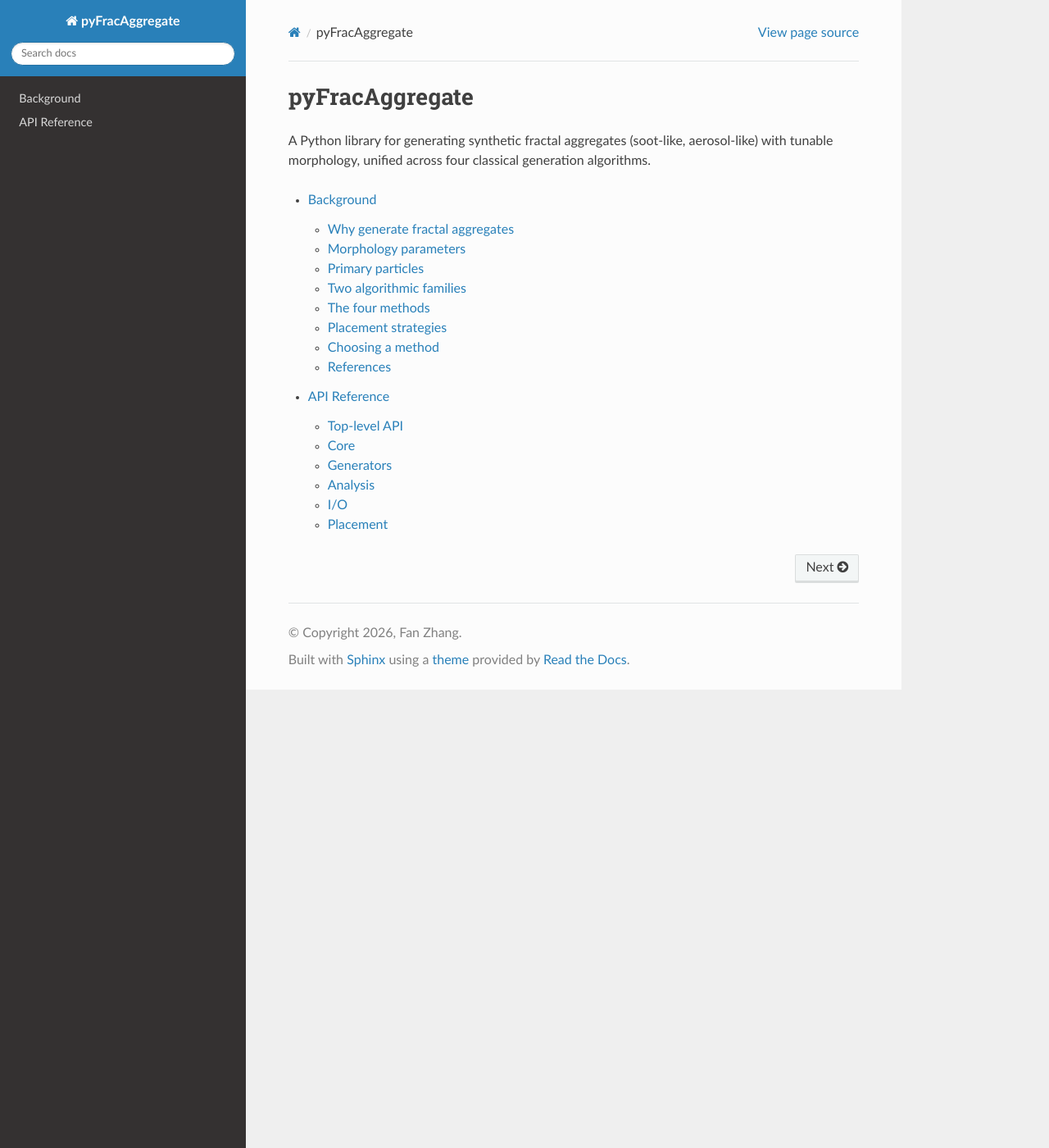
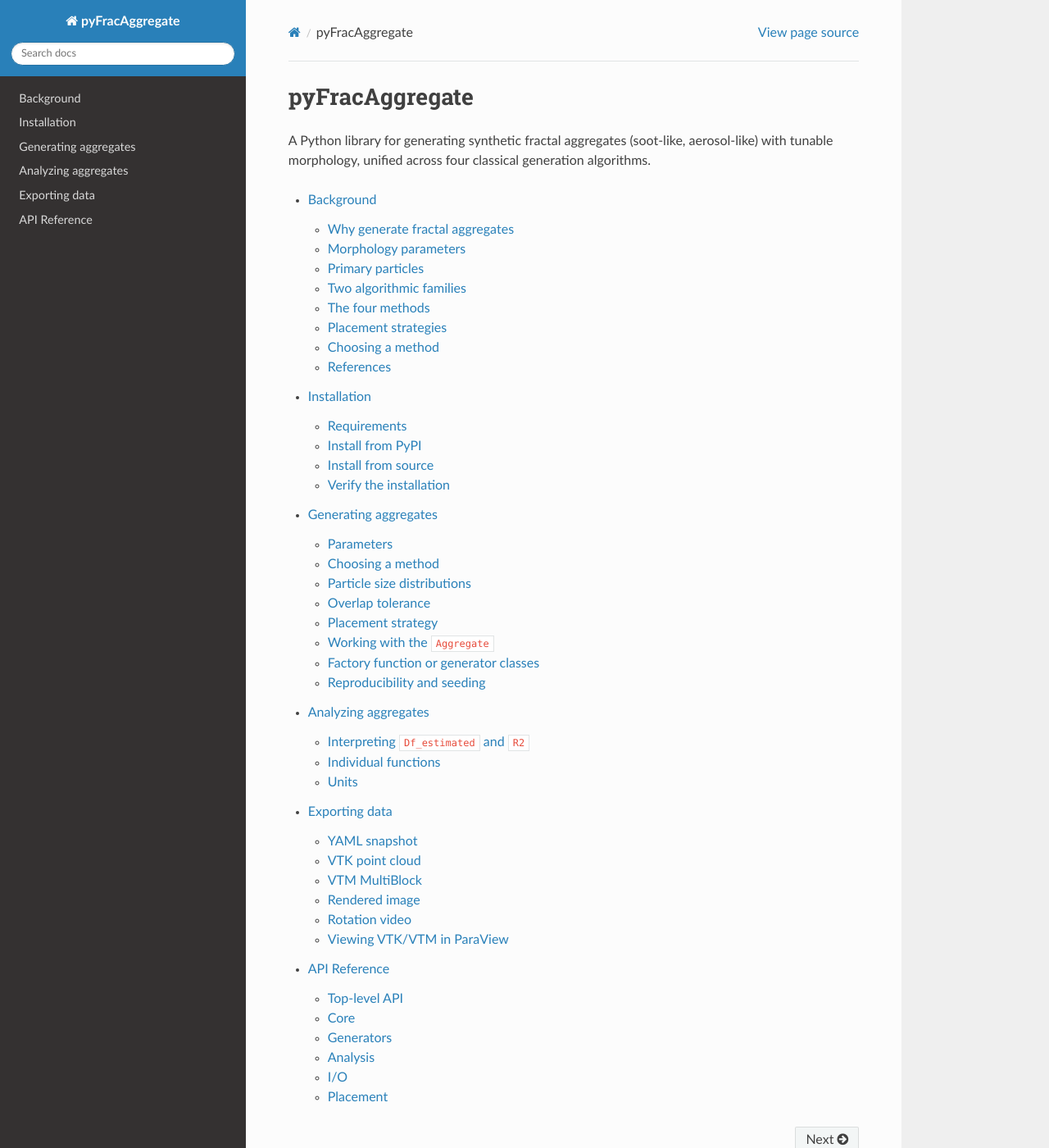
Before and after one commit to VANvonZHANG/pyFracAggregate, a Sphinx documentation site: the page built from docs/index.md, in a window 1280 px wide and 1400 px high. Shown: the whole window at 82% size. Built offline with Sphinx 7.4.7 and the Read the Docs theme 3.1.0, drawn with Linux system fonts in a browser that asks for light colours; some of the changed lines change nothing that is shown.

Commit message:
docs(user-guide): four-page user guide (installation, generators, analysis, io)
- installation: pip/extras/source, prominent Python>=3.13 note (mathutils
  ABI), mathutils source-build deps (Eigen), fast 16-particle smoke test
- generators: full pfa.generate() parameter table, method selection with
  tdcca power-of-two warning, Monodisperse/LognormalDistribution,
  overlap_tolerance and placement semantics (speed claim empirically
  corrected: random is ~5x slower, not faster), Aggregate views, factory
  vs direct classes, verified seed/reproducibility section (global legacy
  numpy.random state; np.random.seed per call; default_rng has no effect)
- analysis: analyze() keys with corrected slope=Df-3 interpretation,
  honest single-realization bias note, individual function signatures,
  units convention
- io: five exporters with runnable snippets, ParaView Glyph workflow,
  headless xvfb/osmesa warning box, imageio ffmpeg note
- toctree: user-guide entries between background and api-reference

Verification: sphinx-build -W -b html clean (exit 0), pytest 113 passed,
every constructing snippet executed during authoring.

`````diff
--- a/docs/index.md
+++ b/docs/index.md
@@ -10,5 +10,9 @@
 :maxdepth: 2
 
 background/index
+user-guide/installation
+user-guide/generators
+user-guide/analysis
+user-guide/io
 api-reference/index
 ```
--- /dev/null
+++ b/docs/user-guide/analysis.md
@@ -0,0 +1,128 @@
+# Analyzing aggregates
+
+The one-call entry point,
+[`pfa.analyze()`](/api-reference/index.md#analysis), computes the core
+morphological properties of an aggregate:
+
+```python
+import numpy as np
+import pyFracAggregate as pfa
+
+np.random.seed(0)
+agg = pfa.generate(256, df=1.8, kf=1.9, method="pca")
+
+results = pfa.analyze(agg)
+print(results)
+```
+
+which for this seed gives (values rounded):
+
+```text
+Rg           = 15.229
+CoM          = [14.755, -1.247, -3.935]
+N            = 256
+Df_estimated = 1.654
+R2           = 0.980
+```
+
+| Key | Meaning |
+|---|---|
+| `Rg` | Radius of gyration (float, in `length_unit`). |
+| `CoM` | Center of mass, shape `(3,)` array. |
+| `N` | Number of particles (`aggregate.current_size`). |
+| `Df_estimated` | Fractal dimension estimated from the pair correlation function. |
+| `R2` | Coefficient of determination of the underlying log-log fit. |
+
+## Interpreting `Df_estimated` and `R2`
+
+The estimate comes from a log-log linear fit of the pair correlation function
+{math}`C(r)`. Because {math}`C(r) \propto r^{D_f - 3}` in the fractal regime,
+the fitted slope equals {math}`D_f - 3` and the reported
+`Df_estimated` is `slope + 3` — see
+[the background chapter](/background/index.md#morphology-parameters) for the
+theory. The fit window used by `analyze()` runs from the mean primary radius
+to {math}`R_g`.
+
+Two caveats learned from the example above: a single realization at moderate
+{math}`N` under-estimates the requested {math}`D_f` (here 1.65 for a request
+of 1.8), and `R2` measures the fit quality, not the agreement with the
+requested `df`. Average `Df_estimated` over several seeded realizations before
+quoting ensemble numbers.
+
+## Individual functions
+
+All helpers accept an `Aggregate` and are re-exported at the top level (full
+signatures in the [API reference](/api-reference/index.md#analysis)).
+
+### Morphology
+
+```python
+rg = pfa.radius_of_gyration(agg)   # float
+com = pfa.center_of_mass(agg)      # (3,) array
+```
+
+`radius_of_gyration` includes the finite size of the primaries via the
+parallel-axis theorem ({math}`3/5\,r^2` per solid sphere).
+
+### Pair correlation function
+
+```python
+r_centers, c_r = pfa.pair_correlation_function(agg, bins=50)
+```
+
+`bins` sets the number of equal-width bins between 0 and `r_max`; when `r_max`
+is `None` (default) it defaults to twice the largest distance of any particle
+center from the cluster centroid. Distances are in `length_unit`.
+
+### Fractal-dimension estimation
+
+```python
+df_est, r2, fit = pfa.estimate_fractal_dimension(
+    r_centers, c_r, r_min=np.mean(agg.radii), r_max=rg
+)
+```
+
+`r_min`/`r_max` bound the regression window — restrict them to the fractal
+regime (between roughly the mean primary radius and {math}`R_g`) rather than
+fitting the whole curve. `fit` is a dict with the `slope`, `intercept`, and
+the fitted points (`x_fit`, `y_fit`).
+
+### Plotting
+
+`plot_pair_correlation` renders {math}`C(r)` on log-log axes with the fractal
+fit and fit window; pass `save_path="pcf.png"` to write a file instead of
+opening a window.
+
+```python
+pfa.plot_pair_correlation(agg, save_path="pcf.png")
+```
+
+```{note}
+Plotting requires matplotlib, which is not installed by default: run
+`pip install "pyFracAggregate[plot]"` (see
+[Installation](installation.md#install-from-pypi)). On servers without a
+display, matplotlib automatically selects its non-interactive backend at
+import time, and `save_path` writes the figure to disk without opening a
+window.
+```
+
+## Units
+
+An `Aggregate` carries its units as plain attributes, set at construction
+time by the generator: `length_unit` (default `'nm'`), `mass_unit`
+(default `'g'`), and `density` (default `1.0`). Particle masses are computed
+as {math}`\rho \cdot \frac{4}{3}\pi r^3`, i.e. density times sphere volume in
+the chosen units. `pfa.generate()` forwards these as keyword-only arguments:
+
+```python
+agg = pfa.generate(
+    32, df=1.8, kf=1.9,
+    length_unit="um", mass_unit="kg", density=1.8,
+    particle_dist=pfa.Monodisperse(15.0),  # radii now in um
+)
+```
+
+`pfa.analyze()` and `radius_of_gyration` return values in `length_unit`;
+nothing converts units for you — if you generate with `length_unit="um"` and
+radii of 15.0, `Rg` is in um as well. The units are carried through verbatim
+by the YAML export (see [Exporting data](io.md)).
--- /dev/null
+++ b/docs/user-guide/generators.md
@@ -0,0 +1,184 @@
+# Generating aggregates
+
+All four generation algorithms share one entry point, the factory function
+[`pfa.generate()`](/api-reference/index.md#top-level-api):
+
+```python
+import pyFracAggregate as pfa
+
+agg = pfa.generate(n_particles=64, df=1.8, kf=1.9)
+```
+
+## Parameters
+
+| Parameter | Type | Default | Description |
+|---|---|---|---|
+| `n_particles` | `int` | — | Target number of primary particles. |
+| `df` | `float` | — | Fractal dimension {math}`D_f`. |
+| `kf` | `float` | — | Fractal prefactor {math}`k_f`. |
+| `method` | `str` | `'pca'` | Algorithm: `'pca'`, `'cca'`, `'fracval'`, or `'tdcca'`. |
+| `particle_dist` | `ParticleDistribution` | `None` | Primary-particle radius distribution; `None` means `Monodisperse(1.0)`. |
+| `overlap_tolerance` | `float` | `1e-5` | Maximum allowed interpenetration between sphere surfaces (in length units). |
+| `placement` | `str` | `'algebraic'` | Contact-placement strategy: `'algebraic'` or `'random'`. |
+
+For soot-like systems, typical values are {math}`D_f \approx 1.6`–`1.9` and
+{math}`k_f \approx 1.2`–`2.4`; the science behind both parameters is in
+[Morphology parameters](/background/index.md#morphology-parameters).
+
+Keyword-only unit arguments are forwarded to the generator:
+`length_unit='nm'`, `mass_unit='g'`, and `density=1.0` (see
+[Units](analysis.md#units)).
+
+## Choosing a method
+
+The four `method` keywords cover the two classical algorithmic families —
+particle-cluster (`'pca'`) and cluster-cluster
+(`'cca'`, `'fracval'`, `'tdcca'`) aggregation. The trade-offs (polydispersity support, Df targeting,
+typical use) are compared in [Choosing a method](/background/index.md#choosing-a-method);
+as a rule of thumb: `pca` for fast scans, `fracval` for polydisperse soot
+models, `cca` for monodisperse hierarchical structure, `tdcca` to reproduce
+Thouy & Jullien structures.
+
+```python
+agg_pca    = pfa.generate(32, 1.78, 1.9, method="pca")
+agg_cca    = pfa.generate(32, 1.78, 1.9, method="cca")
+agg_fracval = pfa.generate(32, 1.78, 1.9, method="fracval")
+agg_tdcca  = pfa.generate(32, 1.78, 1.9, method="tdcca")
+```
+
+```{warning}
+`method="tdcca"` requires `n_particles` to be a power of two (the Thouy &
+Jullien algorithm builds the cluster by hierarchically merging pairs of
+equal-size subclusters). Any other value raises `ValueError`.
+```
+
+## Particle size distributions
+
+Primary-particle radii come from a `ParticleDistribution`. Two are provided:
+
+- `Monodisperse(radius)` — all primaries share one radius.
+- `LognormalDistribution(mean, std)` — `mean` is the *geometric* mean radius
+  and `std` the *geometric* standard deviation (values below 1.0 collapse to
+  monodisperse).
+
+```python
+import numpy as np
+
+mono = pfa.Monodisperse(radius=15.0)
+agg_mono = pfa.generate(32, 1.8, 1.9, particle_dist=mono)
+print(np.unique(agg_mono.radii))    # [15.]
+
+poly = pfa.LognormalDistribution(mean=15.0, std=1.6)
+agg_poly = pfa.generate(32, 1.8, 1.9, particle_dist=poly)
+print(agg_poly.radii.min(), agg_poly.radii.max())  # e.g. 4.67 ... 36.68
+```
+
+For the physics of polydisperse primaries see
+[Primary particles](/background/index.md#primary-particles).
+
+## Overlap tolerance
+
+`overlap_tolerance` is the maximum allowed overlap between two sphere
+*surfaces*: a contact is valid when
+{math}`d_{ij} \geq r_i + r_j - \delta` with {math}`\delta` the tolerance. The
+default of `1e-5` (in length units) produces essentially hard-sphere
+contacts. Larger values let primaries interpenetrate — occasionally wanted to
+mimic sintering necks, at the cost of biasing the realized morphology and any
+fractal dimension measured from it:
+
+```python
+sintered = pfa.generate(32, 1.8, 1.9, overlap_tolerance=0.3)
+```
+
+## Placement strategy
+
+The `placement` argument selects how each new particle or subcluster is
+brought into contact with the existing aggregate; it takes effect for
+`method='pca'` and `method='cca'` (`fracval` and `tdcca` embed their own
+contact logic). See [Placement strategies](/background/index.md#placement-strategies)
+for the algorithmic detail.
+
+- `'algebraic'` (default) — FLAGE-style exact touching-point computation with
+  a Monte Carlo fallback. Contacts are near-exact and target distances are
+  honored precisely.
+- `'random'` — pure Monte Carlo sampling with gradual tolerance relaxation
+  until a candidate satisfies the overlap tolerance. Contacts are slightly
+  fuzzier, and generation is typically several times slower at moderate
+  {math}`N` (the relaxed retries add up).
+
+```python
+agg = pfa.generate(32, 1.8, 1.9, placement="random")
+```
+
+Practical guidance: keep the default — it is both more precise and faster.
+Switch to `'random'` mainly to reproduce older Filippov-style generation
+behavior.
+
+## Working with the `Aggregate`
+
+`generate()` returns an [`Aggregate`](/api-reference/index.md#core): a
+pre-allocated `(max_particles, 5)` NumPy array storing
+`[x, y, z, radius, mass]`. The array-like accessors return **zero-copy
+views** — mutating them mutates the aggregate:
+
+```python
+agg = pfa.generate(64, 1.8, 1.9)
+
+agg.positions        # view, shape (N, 3)
+agg.radii            # view, shape (N,)
+agg.masses           # view, shape (N,)
+agg.current_size     # number of valid particles (int) — the "N" of the cluster
+agg.to_numpy()       # copy of the (N, 5) data block
+```
+
+Note the accessor for the particle count is `current_size` (the analysis
+helper `pfa.analyze` returns it as `"N"`).
+
+## Factory function or generator classes
+
+`pfa.generate()` is a thin factory over four generator classes with an
+identical constructor shape —
+[`PCAGenerator`, `CCAGenerator`, `FracVALGenerator`, `ThouyJullienGenerator`](/api-reference/index.md#generators).
+Instantiating a class directly is equivalent but makes the full constructor
+surface explicit, including the unit parameters that `generate()` only
+forwards as keywords:
+
+```python
+gen = pfa.PCAGenerator(
+    n_particles=32, df=1.8, kf=1.9,
+    particle_dist=pfa.Monodisperse(1.0),
+    length_unit="um", mass_unit="kg", density=1.8,
+)
+agg = gen.generate()
+```
+
+## Reproducibility and seeding
+
+Generation is stochastic. All generators draw randomness from NumPy's
+**global** legacy random state (`numpy.random.*`); there is no `seed`
+parameter in the API. Consequently:
+
+- Seeding is done with `numpy.random.seed(...)` **immediately before each
+  `generate()` call** (or before constructing and running a generator class —
+  the draws happen inside `generate()`).
+- `numpy.random.default_rng()` and other new-style `Generator` objects do
+  **not** affect generation, because the code never consults them.
+
+```python
+import numpy as np
+
+np.random.seed(42)
+first = pfa.generate(32, 1.8, 1.9)
+
+np.random.seed(42)
+second = pfa.generate(32, 1.8, 1.9)
+
+print(np.array_equal(first.positions, second.positions))  # True
+```
+
+This was verified for all four methods, both placement strategies, and
+lognormal size distributions: same seed → bit-identical particle data;
+different seed → a different realization. Note that for `pca` the radius of
+gyration is fixed by `(n_particles, df, kf)` regardless of seed — the seed
+varies the cluster's texture (orientations and contact choices), not its
+overall size.
--- /dev/null
+++ b/docs/user-guide/installation.md
@@ -0,0 +1,78 @@
+# Installation
+
+pyFracAggregate is a library (no CLI): after installation you use it from
+Python with `import pyFracAggregate as pfa`.
+
+## Requirements
+
+**pyFracAggregate requires Python 3.13 or newer.**
+
+```{note}
+The Python ≥ 3.13 floor is not stylistic — it comes from the
+[`mathutils`](https://docs.blender.org/api/current/mathutils.html) dependency
+used for 3D vector/quaternion math. Its C extension targets the 3.13 ABI, and
+on several platforms no usable wheel exists for older interpreters, so older
+Pythons fail at install time with compilation errors. If you see such errors,
+switch to Python 3.13+ rather than fighting the build. The core runtime
+dependencies (NumPy, SciPy, pyvista, PyYAML, imageio) are installed
+automatically.
+```
+
+## Install from PyPI
+
+```console
+$ pip install pyFracAggregate
+```
+
+Optional extras:
+
+| Extra | Installs | Needed for |
+|---|---|---|
+| `[plot]` | matplotlib | [plotting helpers](/api-reference/index.md#analysis) such as `plot_pair_correlation` |
+| `[dev]` | pytest, ruff, mypy | running the test suite and linters |
+| `[docs]` | Sphinx, MyST, RTD theme | building this documentation |
+
+```console
+$ pip install "pyFracAggregate[plot]"
+```
+
+## Install from source
+
+For development (editable install with all tools):
+
+```console
+$ git clone https://github.com/vanvonzhang/pyFracAggregate.git
+$ cd pyFracAggregate
+$ pip install -e ".[dev,plot]"
+```
+
+### Building `mathutils` from source
+
+Depending on your platform and Python build, pip may need to compile
+`mathutils` from source (this also happens inside virtual environments where
+no matching wheel is published). That requires a working C/C++ toolchain and
+Eigen headers:
+
+```console
+$ sudo apt install build-essential libeigen3-dev   # Debian/Ubuntu
+```
+
+On macOS, `xcode-select --install` plus a Homebrew Eigen (`brew install
+eigen`) covers the same need; on other systems install the equivalent
+`gcc`/`clang` and `eigen3` packages.
+
+## Verify the installation
+
+A 16-particle aggregate generates in well under a second, so this is a
+complete smoke test:
+
+```python
+>>> import pyFracAggregate as pfa
+>>> agg = pfa.generate(n_particles=16, df=1.8, kf=1.9, method="pca")
+>>> agg.current_size
+16
+```
+
+If this prints `16`, generation, the placement layer, and the core data
+structure are all working. Continue with
+[Generating aggregates](generators.md).
--- /dev/null
+++ b/docs/user-guide/io.md
@@ -0,0 +1,106 @@
+# Exporting data
+
+An [`Aggregate`](/api-reference/index.md#core) lives in memory; five exporters
+(see the [I/O API reference](/api-reference/index.md#io)) write it to disk in
+formats suited to different downstream uses. All snippets below assume:
+
+```python
+import pyFracAggregate as pfa
+
+agg = pfa.generate(64, df=1.8, kf=1.9)
+results = pfa.analyze(agg)
+```
+
+## YAML snapshot
+
+`export_yaml` bundles everything about one aggregate in a single human-readable
+file: particle data, the aggregate's units and density, and — optionally — the
+generation parameters and analysis results you pass in:
+
+```python
+pfa.export_yaml(
+    agg, "aggregate.yaml",
+    generation_params={"method": "pca", "n_particles": 64,
+                       "df": 1.8, "kf": 1.9, "seed": 42},
+    analysis_results=results,
+)
+```
+
+The written file has three top-level keys — `generation` (only if
+`generation_params` is given), `aggregate` (`n_particles`, `length_unit`,
+`mass_unit`, `density`, `positions`, `radii`, `masses`), and `analysis` (only
+if `analysis_results` is given). Recording the seed you used (see
+[Reproducibility](generators.md#reproducibility-and-seeding)) makes the
+snapshot traceable back to an identical aggregate.
+
+## VTK point cloud
+
+`export_vtk` writes a lightweight VTK PolyData **point cloud**: one point per
+primary, with `radius` and `mass` as point attributes:
+
+```python
+pfa.export_vtk(agg, "aggregate.vtk")
+```
+
+## VTM MultiBlock
+
+`export_vtm` writes each primary as an explicit sphere mesh, grouped in a
+pyvista MultiBlock. Heavier on disk than the point cloud, but ready to render
+with no extra filters:
+
+```python
+pfa.export_vtm(agg, "aggregate.vtm")
+```
+
+## Rendered image
+
+`export_render` renders an off-screen 3D screenshot of the sphere mesh and
+saves it as PNG. Sphere `color`, `opacity`, `background`, camera position,
+and `window_size` are configurable:
+
+```python
+pfa.export_render(agg, "render.png", color="dimgray", window_size=(512, 384))
+```
+
+## Rotation video
+
+`export_rotation_video` animates a full 360° turn and writes an MP4
+(`n_frames` frames at `fps`, camera at `elevation` degrees). Keep `n_frames`
+modest while prototyping — rendering time scales with it:
+
+```python
+pfa.export_rotation_video(agg, "rotation.mp4", n_frames=72, fps=24)
+```
+
+MP4 writing goes through imageio's ffmpeg backend. The
+`imageio[ffmpeg]` dependency installed with pyFracAggregate provides a
+bundled ffmpeg; if you replaced it with plain `imageio`, install ffmpeg
+yourself or re-add the extra (`pip install "imageio[ffmpeg]"`).
+
+## Viewing VTK/VTM in ParaView
+
+Both `aggregate.vtk` and `aggregate.vtm` open directly in
+[ParaView](https://www.paraview.org/). The `.vtk` point cloud needs one extra
+step to look like soot: select the source, apply the **Glyph** filter with
+glyph type **Sphere**, scale by the `radius` array (scale factor 2 with the default
+0.5-radius sphere source), and set
+the number of theta/phi resolution to taste. The `.vtm` MultiBlock already
+contains explicit sphere meshes, so it displays as-is after loading — at the
+cost of a larger file.
+
+````{warning}
+**Rendering and video on headless servers.** `export_render` and
+`export_rotation_video` need a working OpenGL context even though they render
+off-screen. On a machine without a GPU or display, pyvista/VTK may fall back
+to software EGL successfully — or crash with EGL/segfault errors, depending
+on the VTK build. The reliable fixes are a virtual display or software GL:
+
+```console
+$ xvfb-run -a python make_renders.py
+```
+
+or set `PYVISTA_OFF_SCREEN=true` with an OSMesa-built VTK (`libosmesa6-dev`
+on Debian/Ubuntu, or `vtk-osmesa` from conda-forge). This is the same
+workaround this project's CI needed; do not debug your physics first — check
+the GL backend first.
+````
`````
